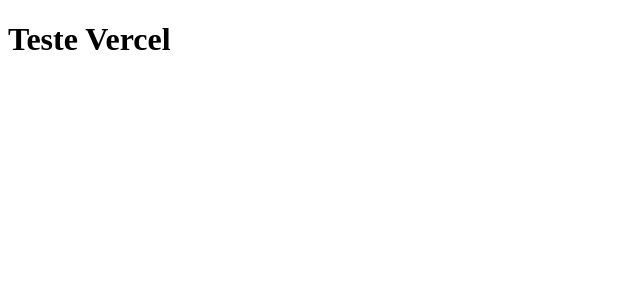
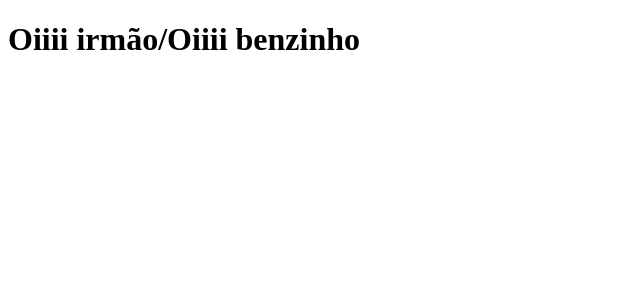
Before and after one commit to GabrielProzin/clone-tabnews, a Next.js app: page / in a window 1280 px wide. Shown: the top 300 px of the page, without its empty margins (0-640 px from the left). Built offline with nearby package versions, Linux system fonts and the light colour scheme.

Commit message:
atualizando um teste

```diff
--- a/pages/index.js
+++ b/pages/index.js
@@ -1,5 +1,5 @@
 function Home() {
-  return <h1>Teste Vercel</h1>;
+  return <h1>Oiiii irmão/Oiiii benzinho</h1>;
 }
 
 export default Home;
```
Also changed, not shown: 1 other file (tests, documents, lock files or other folders).
